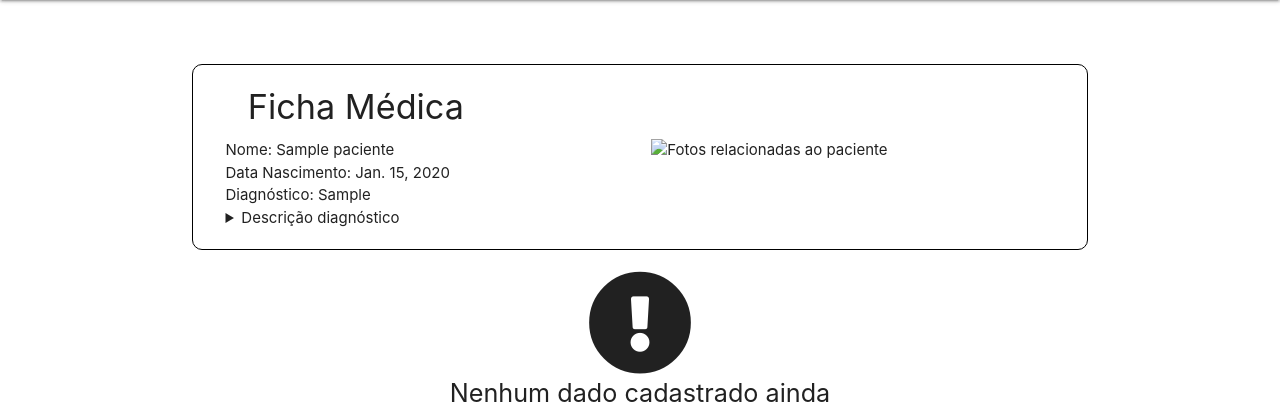
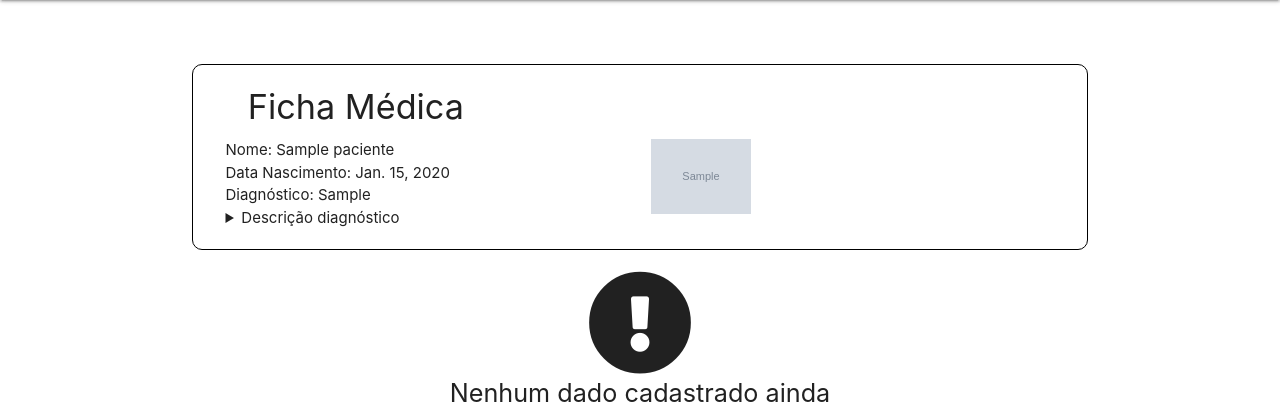
Before and after one commit to gabrielrmodesto/kaora-tg, a Django app: page /perfil_paciente/1/ in a window 1280 px wide. Shown: the part 64-477 px from the top of the page. Run offline with Django 3.2, Linux system fonts and the light colour scheme; tables that the repository leaves empty hold one stand-in row (Sample ...); some libraries are stand-ins or nearby versions.

Commit message:
Fotos do paciente adicionada em sua ficha

```diff
--- a/kaoraweb/kaorawebpages/templates/kaorawebpages/paciente.html
+++ b/kaoraweb/kaorawebpages/templates/kaorawebpages/paciente.html
@@ -14,10 +14,7 @@
                     </details>
                 </div>
                 <div class="col l6 s12">
-
-                        <img src="{{ images.image.fotos }}" alt="Fotos relacionadas ao paciente">
-
-
+                    <img src="{{ paciente.fotos.url }}" alt="Fotos relacionadas ao paciente" class="responsive-img" width="100">
                 </div>
             </div>
         </div>
```
Also changed, not shown: kaoraweb/kaorawebprojeto/settings.py (+3 -4 lines), kaoraweb/media/paciente_fotos/braco.jpg (added), kaoraweb/paciente_fotos/braco.jpg (added).
